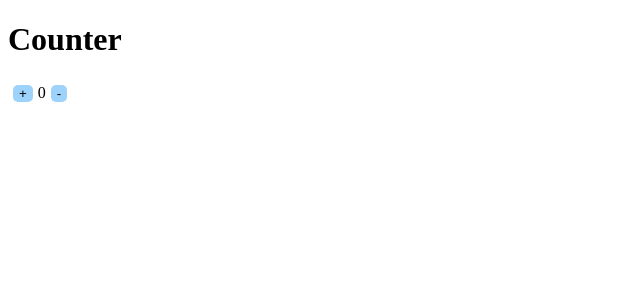
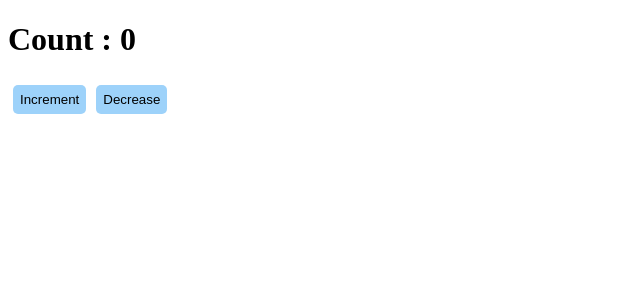
Before and after one commit to yyyn012/react-state-counter, a React (Create React App) app: page / in a window 1280 px wide. Shown: the top 300 px of the page, without its empty margins (0-640 px from the left). Built offline with nearby package versions, Linux system fonts and the light colour scheme.

Commit message:
increment and decrease

```diff
--- a/src/App.css
+++ b/src/App.css
@@ -3,4 +3,5 @@ button {
   border: none;
   border-radius: 5px;
   margin: 5px;
+  padding: 7px;
 }
--- a/src/App.js
+++ b/src/App.js
@@ -1,23 +1,12 @@
 import React, { useState } from "react";
 import "./App.css";
+import Tool from "./Tool";
 
 function App() {
   const [count, setCount] = useState(0);
-
-  function add() {
-    setCount(count + 1);
-  }
-
-  function sub() {
-    setCount(count - 1);
-  }
   return (
     <div>
-      <h1>Counter</h1>
-
-      <button onClick={add}> + </button>
-      {count}
-      <button onClick={sub}> - </button>
+      <Tool count={count} setCount={setCount} />
     </div>
   );
 }
--- /dev/null
+++ b/src/Tool.js
@@ -0,0 +1,13 @@
+import React from "react";
+
+function Tool({ count, setCount }) {
+  return (
+    <div>
+      <h1>Count : {count}</h1>
+      <button onClick={() => setCount(count + 1)}>Increment</button>
+      <button onClick={() => setCount(count - 1)}>Decrease</button>
+    </div>
+  );
+}
+
+export default Tool;
--- a/src/index.js
+++ b/src/index.js
@@ -1,6 +1,5 @@
 import React from "react";
 import ReactDOM from "react-dom/client";
-import "./index.css";
 import App from "./App";
 
 const root = ReactDOM.createRoot(document.getElementById("root"));
```
